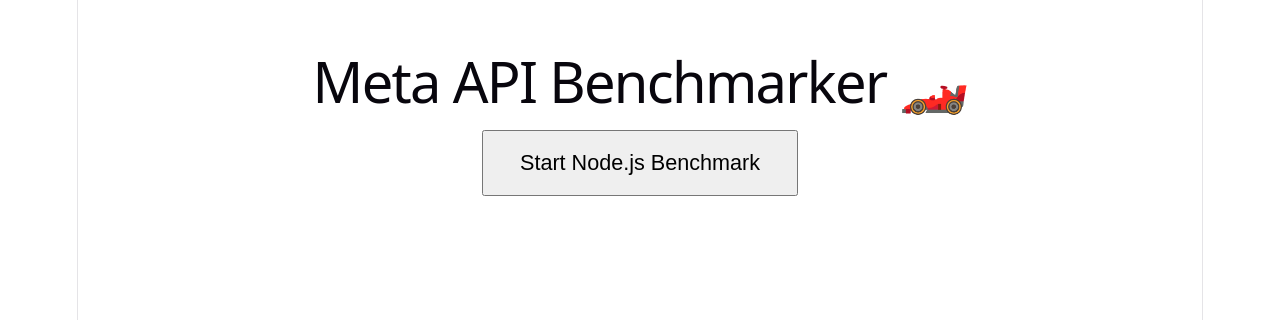
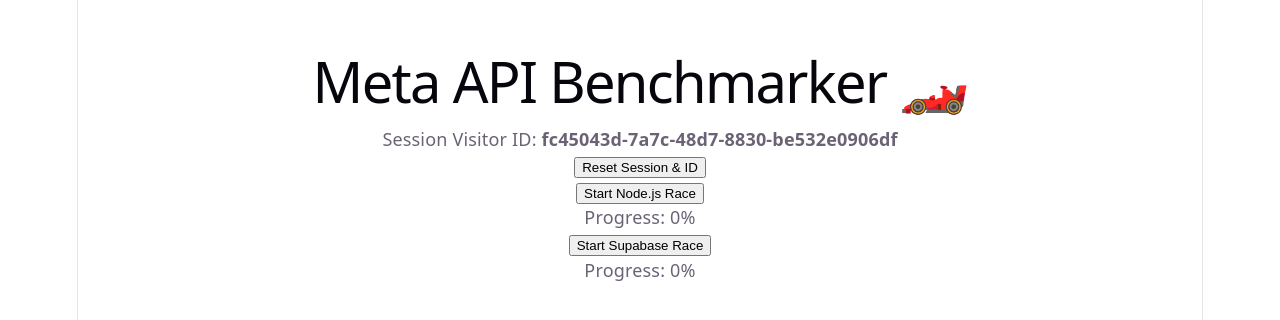
Before and after one commit to sulha199/meta-api-benchmarker, a React (Vite) app in the folder apps/frontend-react/: page / in a window 1280 px wide. Shown: the top 320 px of the page. Built offline with nearby package versions, Linux system fonts and the light colour scheme; no server answers.

Commit message:
feat: implement both benchmark competitor that use persistent visitorId

```diff
--- a/apps/frontend-react/src/App.tsx
+++ b/apps/frontend-react/src/App.tsx
@@ -1,71 +1,162 @@
 // apps/frontend-react/src/App.tsx
-import { useState, useRef } from 'react';
-
-const visitorId = 'ca743435-8e66-4370-b28b-50715945570e';
+import { useState, useEffect } from 'react';
+import { registerSupabaseVisitor, registerNodeJsVisitor } from './utils/visitor';
+import { INITIAL_PROGRESS, type Competitor } from './config/constants';
+import type { BenchmarkMessage } from './workers/benchmark.worker';
+import { appStorage } from './utils/storage';
 
 export default function App() {
-  const [progress, setProgress] = useState(0);
-  const [isRacing, setIsRacing] = useState(false);
+  // UI State
+  const [isInitializing, setIsInitializing] = useState<boolean>(true);
 
-  // Ref to hold our Web Worker instance
-  const workerRef = useRef<Worker | null>(null);
+  // Data State
+  const [visitorId, setVisitorId] = useState<string>('');
+  const [isRegistered, setIsRegistered] = useState<boolean>(false);
 
-  const startBenchmark = () => {
-    setIsRacing(true);
-    setProgress(0);
+  // Benchmark State
+  const [activeCompetitor, setActiveCompetitor] = useState<Competitor | null>(null);
+  const [progress, setProgress] = useState<Record<Competitor, number>>(INITIAL_PROGRESS);
 
-    // Initialize the Web Worker
-    // Note: The instantiation syntax might vary slightly if you use Next.js
-    workerRef.current = new Worker(
+  // 1. Asynchronously load or generate the visitor ID and registration status on mount
+  useEffect(() => {
+    const initializeSession = async () => {
+      try {
+        // Fetch persistent registration status
+        const storedRegStatus = await appStorage.get('meta_is_registered', false);
+        setIsRegistered(storedRegStatus || false);
+
+        // Fetch or create persistent Visitor ID
+        let storedId = await appStorage.get('meta_visitor_id');
+
+        if (!storedId) {
+          storedId = crypto.randomUUID();
+          await appStorage.set('meta_visitor_id', storedId);
+        }
+
+        setVisitorId(storedId);
+      } catch (error) {
+        console.error("Failed to initialize session data:", error);
+      } finally {
+        setIsInitializing(false);
+      }
+    };
+
+    initializeSession();
+  }, []);
+
+  /**
+    * Universal function to start the benchmark
+  */
+  const startBenchmark = async (competitor: 'Node.js' | 'Supabase') => {
+    // 1. Check if there's already a race in progress for any competitor
+    if (activeCompetitor) {
+      console.warn("A benchmark is already running!");
+      return;
+    }
+
+    // 2. Register visitor if not already done
+    if (!isRegistered) {
+      console.log(`Registering universal Visitor ID: ${visitorId}...`);
+      try {
+        // Run both registrations in parallel to save time
+        await Promise.all([
+          registerNodeJsVisitor(visitorId),
+          registerSupabaseVisitor(visitorId)
+        ]);
+        setIsRegistered(true);// Persist the updated status asynchronously
+        await appStorage.set('meta_is_registered', true);
+        console.log('Successfully registered in both ecosystems!');
+      } catch (error) {
+        console.error('Failed to register visitor:', error);
+        return; // Stop execution if registration fails
+      }
+    };
+
+    // 3. Reset progress for the chosen competitor before starting and lock the UI
+    setProgress(prev => ({ ...prev, [competitor]: 0 }));
+    setActiveCompetitor(competitor);
+
+    // 4. Initialize and start your Web Worker here
+    const worker = new Worker(
       new URL('./workers/benchmark.worker.ts', import.meta.url),
       { type: 'module' }
     );
 
-    // Listen for messages coming BACK from the worker
-    workerRef.current.onmessage = (event) => {
-      const { type, progress, results } = event.data;
+    // 5. Handle messages from Worker
+    worker.onmessage = (event) => {
+      const { type, progress: currentProgress, results } = event.data;
 
       if (type === 'PROGRESS') {
-        setProgress(progress);
-      } else if (type === 'COMPLETE') {
-        setIsRacing(false);
-        console.log("Race finished! Results:", results);
-        // Terminate the worker to free up memory
-        workerRef.current?.terminate();
+        setProgress(prev => ({
+          ...prev,
+          [competitor]: currentProgress
+        }));
+      }
+
+      if (type === 'COMPLETE') {
+        console.log(`Benchmark for ${competitor} finished!`, results);
+        setActiveCompetitor(null);
+        worker.terminate();
       }
     };
 
-    // Send the starting command TO the worker
-    workerRef.current.postMessage({
-      competitor: 'NODE_JS',
+    // 6. Start the race
+    console.log(`Starting benchmark for ${competitor}...`);
+    worker.postMessage({
+      competitor: competitor,
       visitorId,
-      requestCount: 100, // Mulai dengan 100 request
+      requestCount: 100,
       payloadSizeKb: 5,
-    });
+    } satisfies BenchmarkMessage);
   };
+
+  const handleResetSession = async () => {
+    // Await the asynchronous removal of persistent data
+    await appStorage.remove('meta_visitor_id');
+    await appStorage.remove('meta_is_registered');
+    window.location.reload();
+  };
+
+  // 2. Prevent rendering the interface until the async storage is resolved
+  if (isInitializing) {
+    return <div className="p-8">Loading session data...</div>;
+  }
 
   return (
     <div style={{ padding: '2rem', fontFamily: 'system-ui' }}>
       <h1>Meta API Benchmarker 🏎️</h1>
 
-      <div style={{ margin: '2rem 0' }}>
+      <div className="mb-6 bg-gray-100 p-4 rounded">
+        <p>Session Visitor ID: <strong className="font-mono">{visitorId}</strong></p>
         <button
-          onClick={startBenchmark}
-          disabled={isRacing}
-          style={{ padding: '1rem 2rem', fontSize: '1.2rem', cursor: isRacing ? 'wait' : 'pointer' }}
+          onClick={handleResetSession}
+          className="text-sm text-red-600 underline mt-2"
         >
-          {isRacing ? 'Racing...' : 'Start Node.js Benchmark'}
+          Reset Session & ID
         </button>
       </div>
 
-      {isRacing && (
-        <div>
-          <p>Progress: {progress.toFixed(0)}%</p>
-          <div style={{ width: '100%', backgroundColor: '#eee', height: '20px' }}>
-            <div style={{ width: `${progress}%`, backgroundColor: '#0070f3', height: '100%' }} />
-          </div>
-        </div>
-      )}
+      {/* Node.js Section */}
+      <div className="mb-4">
+        <button
+          onClick={() => startBenchmark('Node.js')}
+          disabled={activeCompetitor !== null}
+        >
+          {activeCompetitor === 'Node.js' ? 'Running Node.js...' : 'Start Node.js Race'}
+        </button>
+        <p>Progress: {progress['Node.js'].toFixed(0)}%</p>
+      </div>
+
+      {/* Supabase Section */}
+      <div className="mb-4">
+        <button
+          onClick={() => startBenchmark('Supabase')}
+          disabled={activeCompetitor !== null}
+        >
+          {activeCompetitor === 'Supabase' ? 'Running Supabase...' : 'Start Supabase Race'}
+        </button>
+        <p>Progress: {progress['Supabase'].toFixed(0)}%</p>
+      </div>
     </div>
   );
 }
--- a/apps/frontend-react/src/workers/benchmark.worker.ts
+++ b/apps/frontend-react/src/workers/benchmark.worker.ts
@@ -1,24 +1,42 @@
+import { NODE_GRAPHQL_URL, NODE_HEADERS, SUPABASE_GRAPHQL_ENDPOINT, SUPABASE_HEADERS, type Competitor } from "../config/constants";
+
+/**
+ * Define the structure of the message data for type safety within the worker
+ */
+export type BenchmarkMessage = {
+  competitor: Competitor;
+  visitorId: string;
+  requestCount: number;
+  payloadSizeKb: number;
+}
+
+export type BenchmarkResult = {
+  success: boolean;
+  /** Duration in miliseconds */
+  duration: number;
+}
+
 /**
  * Web Worker for generating load and measuring API performance.
  */
-self.onmessage = async (event: MessageEvent) => {
+self.onmessage = async (event: MessageEvent<BenchmarkMessage>) => {
   const { competitor, visitorId, requestCount, payloadSizeKb } = event.data;
 
   // 1. Generate the dummy payload
   // In JavaScript, a standard ASCII character takes 1 byte.
   // 1 KB = 1024 bytes. We repeat the character 'A' to reach the desired KB size.
   const dummyPayload = "A".repeat(payloadSizeKb * 1024);
-  const results = [];
+  const results: BenchmarkResult[] = [];
 
   for (let i = 0; i < requestCount; i++) {
     const startTime = performance.now();
 
     try {
-      if (competitor === 'NODE_JS') {
+      if (competitor === 'Node.js') {
         // Send request to Vercel Serverless
-        const response = await fetch('http://localhost:3000/api/graphql', {
+        const response = await fetch(NODE_GRAPHQL_URL, {
           method: 'POST',
-          headers: { 'Content-Type': 'application/json' },
+          headers: NODE_HEADERS,
           body: JSON.stringify({
             query: `
               mutation SubmitBenchmark(
@@ -53,15 +71,11 @@
 
         // Wait for the JSON response to ensure the request is completely finished
         await response.json();
-      } else if (competitor === 'SUPABASE') {
+      } else if (competitor === 'Supabase') {
         // Send request directly to Supabase GraphQL API
-        const response = await fetch('https://tkdptyyohhgouonivfau.supabase.co/graphql/v1', {
+        const response = await fetch(SUPABASE_GRAPHQL_ENDPOINT, {
           method: 'POST',
-          headers: {
-            'Content-Type': 'application/json',
-            'apikey': 'eyJhbGciOiJIUzI1NiIsInR5cCI6IkpXVCJ9.eyJpc3MiOiJzdXBhYmFzZSIsInJlZiI6InRrZHB0eXlvaGhnb3Vvbml2ZmF1Iiwicm9sZSI6ImFub24iLCJpYXQiOjE3NzY5MTczNjYsImV4cCI6MjA5MjQ5MzM2Nn0.Ceieg7zLYuKt26sVoNAgT0q6QuB5CQ1gh0boW_Uylss',
-            'Authorization': 'Bearer eyJhbGciOiJIUzI1NiIsInR5cCI6IkpXVCJ9.eyJpc3MiOiJzdXBhYmFzZSIsInJlZiI6InRrZHB0eXlvaGhnb3Vvbml2ZmF1Iiwicm9sZSI6ImFub24iLCJpYXQiOjE3NzY5MTczNjYsImV4cCI6MjA5MjQ5MzM2Nn0.Ceieg7zLYuKt26sVoNAgT0q6QuB5CQ1gh0boW_Uylss'
-          },
+          headers: SUPABASE_HEADERS,
           body: JSON.stringify({
             query: `
               mutation InsertBenchmark(
```
